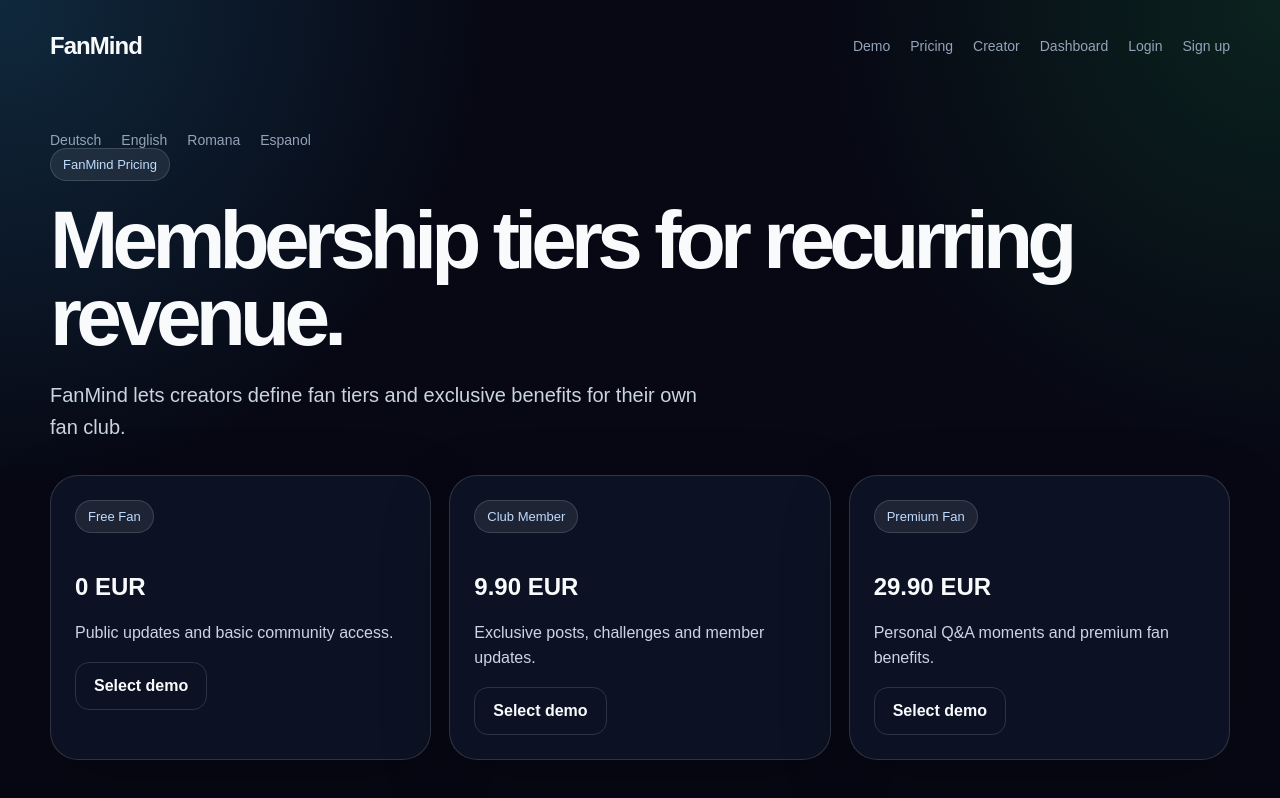
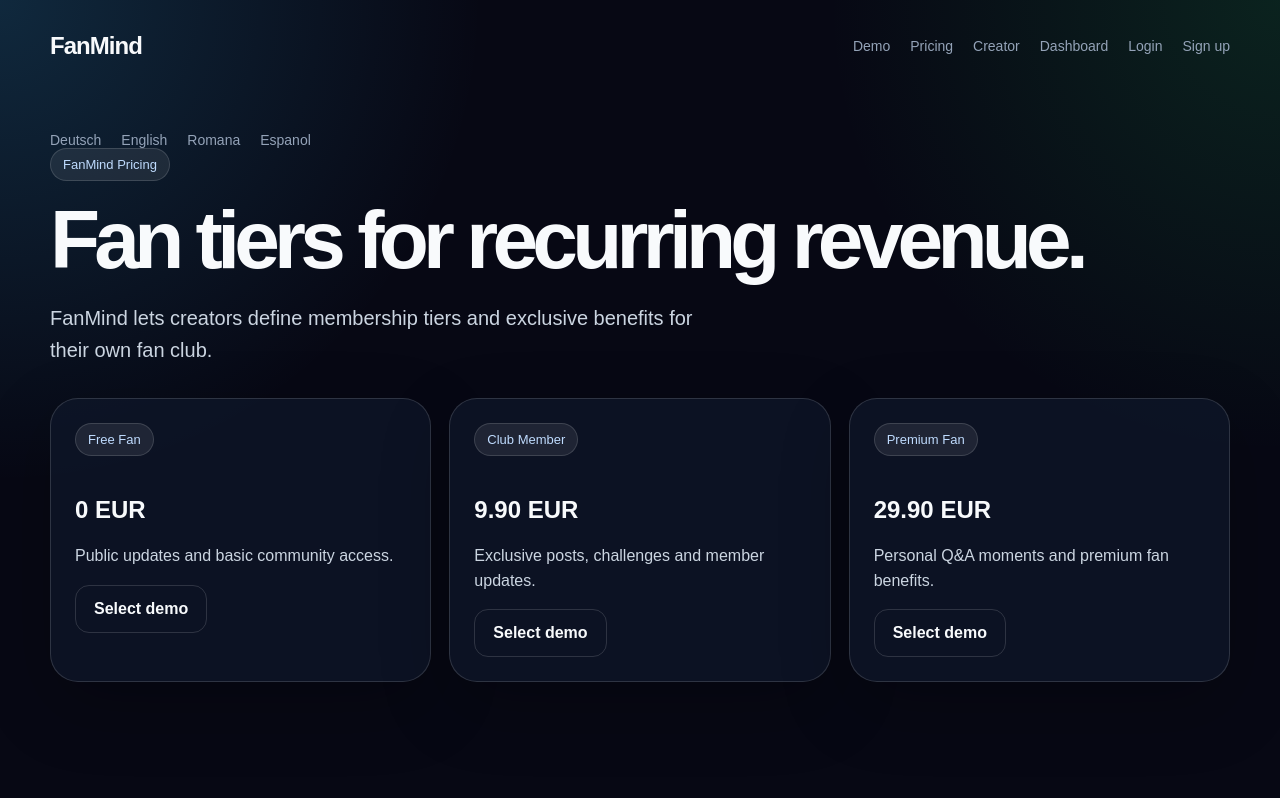
Before and after one commit to Bernds-tech/FanMind, a Next.js app: page /en/pricing in a window 1280 px wide. Shown: the top 798 px of the page. Built offline with nearby package versions, Linux system fonts and the light colour scheme.

Commit message:
Use localized content on pricing page

```diff
--- a/src/app/[locale]/pricing/page.tsx
+++ b/src/app/[locale]/pricing/page.tsx
@@ -1,6 +1,7 @@
 import SiteNav from "@/components/SiteNav";
 import LanguageSwitcher from "@/components/LanguageSwitcher";
 import { isLocale, type Locale } from "@/i18n/config";
+import { getPageContent } from "@/i18n/pageContent";
 
 function resolveLocale(value: string): Locale {
   return isLocale(value) ? value : "de";
@@ -15,6 +16,7 @@ const plans = [
 export default async function LocalizedPricingPage({ params }: { params: Promise<{ locale: string }> }) {
   const { locale: localeParam } = await params;
   const locale = resolveLocale(localeParam);
+  const content = getPageContent(locale);
   const prefix = locale === "de" ? "" : `/${locale}`;
 
   return (
@@ -25,8 +27,8 @@ export default async function LocalizedPricingPage({ params }: { params: Promise
 
         <section>
           <div className="badge">FanMind Pricing</div>
-          <h1>Membership tiers for recurring revenue.</h1>
-          <p className="lead">FanMind lets creators define fan tiers and exclusive benefits for their own fan club.</p>
+          <h1>{content.pricingTitle}</h1>
+          <p className="lead">{content.pricingText}</p>
         </section>
 
         <section className="grid">
@@ -35,7 +37,7 @@ export default async function LocalizedPricingPage({ params }: { params: Promise
               <div className="badge">{plan.name}</div>
               <h2>{plan.price}</h2>
               <p>{plan.text}</p>
-              <a className="button" href={`${prefix}/register`}>Select demo</a>
+              <a className="button" href={`${prefix}/register`}>{content.selectDemo}</a>
             </article>
           ))}
         </section>
```
